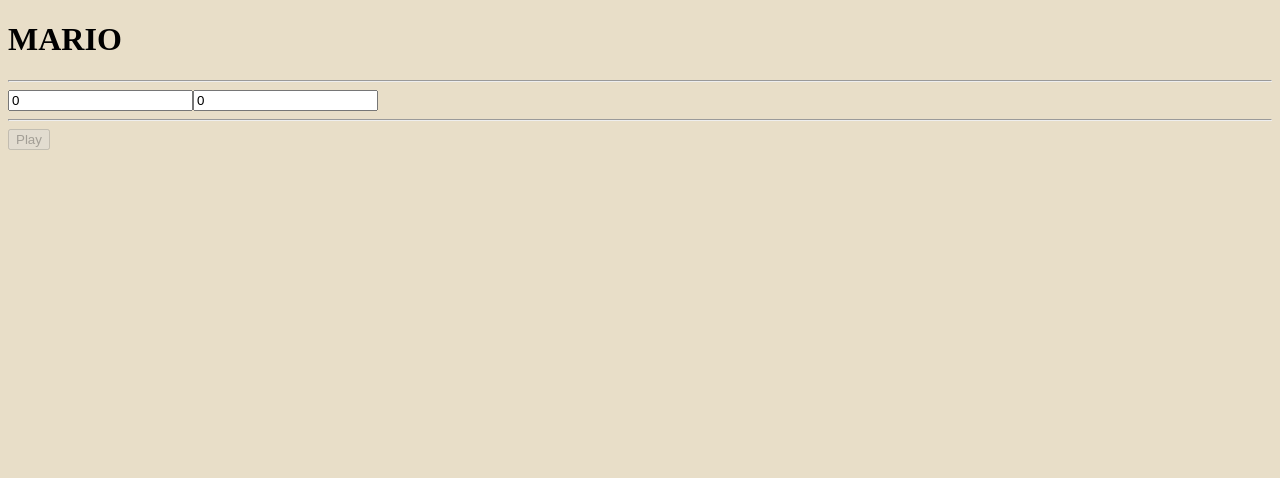
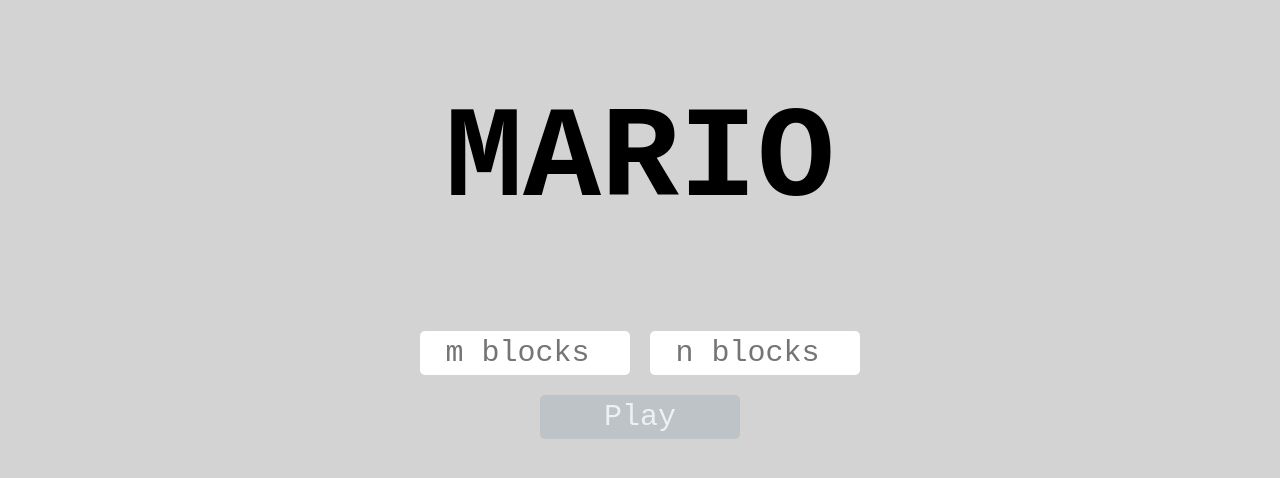
Before and after one commit to shreyas-a/mario, a React app: page / in a window 1280 px wide. Shown: the top 478 px of the page. Built offline with nearby package versions, Linux system fonts and the light colour scheme.

Commit message:
🎨  beautification

```diff
--- a/package.json
+++ b/package.json
@@ -11,6 +11,7 @@
   "author": "Shreyas Agarkar <shreyas.a24@gmail.com>",
   "license": "ISC",
   "dependencies": {
+    "bootstrap": "^4.0.0-beta",
     "react": "^15.6.1",
     "react-dom": "^15.6.1",
     "react-router-dom": "^4.2.2"
--- a/src/Components/Board.jsx
+++ b/src/Components/Board.jsx
@@ -1,6 +1,6 @@
 import React, { Component } from "react";
-import { withRouter } from 'react-router';
-import PropTypes from 'prop-types';
+import { withRouter } from "react-router";
+import PropTypes from "prop-types";
 
 import Player from "./Player.jsx";
 import Mushroom from "./Mushroom.jsx";
@@ -16,11 +16,15 @@
       score: 0
     };
 
+    if (!(this.props.horizontalBlocks || this.props.verticalBlocks)) {
+      this.props.history.push("/");
+    }
+
     const getRandom = (min, max) =>
       Math.floor(Math.random() * (max - min + 1)) + min;
 
-      const horizontalBlocks =  this.props.horizontalBlocks
-      const verticalBlocks =  this.props.verticalBlocks
+    const horizontalBlocks = this.props.horizontalBlocks;
+    const verticalBlocks = this.props.verticalBlocks;
 
     for (let i = 0; i < this.totalMushrooms; i++) {
       this.state.mushrooms.push({
@@ -53,18 +57,16 @@
   render() {
     const styles = {
       width: this.props.horizontalBlocks * this.state.blockWidth + "px",
-      height: this.props.verticalBlocks * this.state.blockHeight + "px",
-      background: "white",
-      border: "1px solid black"
+      height: this.props.verticalBlocks * this.state.blockHeight + "px"
     };
 
     return (
       <div>
-        <h1>
-          MARIO - {this.state.score}
-        </h1>
-        <hr />
-        <div style={styles}>
+        <h2>MARIO</h2>
+        <p>
+          {this.state.score} / {this.totalMushrooms}
+        </p>
+        <div className="board" style={styles}>
           <Player
             boardDetails={{
               blockWidth: this.state.blockWidth,
--- a/src/Components/Game.jsx
+++ b/src/Components/Game.jsx
@@ -12,7 +12,7 @@
     this.state = {
       horizontalBlocks: 0,
       verticalBlocks: 0,
-      totalTime: null
+      totalTime: 0
     };
   }
 
--- a/src/Components/Home.jsx
+++ b/src/Components/Home.jsx
@@ -6,8 +6,8 @@
   constructor(props) {
     super(props);
     this.state = {
-      width: 0,
-      height: 0,
+      width: undefined,
+      height: undefined,
       isValid: false
     };
   }
@@ -52,21 +52,24 @@
     return (
       <div>
         <h1>MARIO</h1>
-        <hr />
         <input
           type="number"
-          value={this.state.width}
+          min="1"
+          max="20"
+          className="flat"
           onChange={this.handleChangeWidth.bind(this)}
-          placeholder="width"
+          placeholder="m blocks"
         />
         <input
           type="number"
-          value={this.state.height}
+          min="1"
+          max="20"
+          className="flat"
           onChange={this.handleChangeHeight.bind(this)}
-          placeholder="height"
+          placeholder="n blocks"
         />
-        <hr />
-        <button onClick={this.play.bind(this)} disabled={!this.state.isValid}>
+        <br/>
+        <button className="btn flat" onClick={this.play.bind(this)} disabled={!this.state.isValid}>
           Play
         </button>
       </div>
--- a/src/Components/Mushroom.jsx
+++ b/src/Components/Mushroom.jsx
@@ -16,17 +16,12 @@
     const styles = {
       width: this.state.blockWidth + "px",
       height: this.state.blockHeight + "px",
-      backgroundRepeat: "no-repeat",
-      backgroundSize: "contain",
-      backgroundPosition: "center",
-      backgroundImage: `url('https://res.cloudinary.com/payjo-in/image/upload/c_scale,w_24/v1502452864/mushroom-512_f9ma5t.png')`,
       marginLeft: this.state.x * this.state.blockWidth + "px",
-      marginTop: this.state.y * this.state.blockHeight + "px",
-      position: "absolute"
+      marginTop: this.state.y * this.state.blockHeight + "px"
     };
     return (
       <div>
-        <div style={styles} />
+        <div className="entity mushroom" style={styles} />
       </div>
     );
   }
--- a/src/Components/Player.jsx
+++ b/src/Components/Player.jsx
@@ -101,17 +101,12 @@
     const styles = {
       height: this.boardDetails.blockHeight + "px",
       width: this.boardDetails.blockWidth + "px",
-      backgroundRepeat: "no-repeat",
-      backgroundSize: "contain",
-      backgroundPosition: "center",
-      backgroundImage: `url('http://res.cloudinary.com/payjo-in/image/upload/c_scale,w_24/v1502452976/1200x630bb_vokqee.jpg')`,
       marginTop: this.state.top * this.boardDetails.blockHeight + "px",
-      marginLeft: this.state.left * this.boardDetails.blockWidth + "px",
-      position: "absolute"
+      marginLeft: this.state.left * this.boardDetails.blockWidth + "px"
     };
     return (
       <div>
-        <div style={styles} />
+        <div className="entity player" style={styles} />
       </div>
     );
   }
--- a/src/Components/Score.jsx
+++ b/src/Components/Score.jsx
@@ -1,16 +1,18 @@
 import React, { Component } from "react";
 import { Link } from "react-router-dom";
+import { withRouter } from "react-router";
 import PropTypes from "prop-types";
 
 class Score extends Component {
   constructor(props) {
     super(props);
+
+    if (!this.props.totalTime) {
+      this.props.history.push("/");
+    }
   }
 
   render() {
-    var hours = Math.floor(
-      this.props.totalTime % (1000 * 60 * 60 * 24) / (1000 * 60 * 60)
-    );
     var minutes = Math.floor(
       this.props.totalTime % (1000 * 60 * 60) / (1000 * 60)
     );
@@ -18,18 +20,30 @@
 
     return (
       <div>
-        <h1>MARIO - Score</h1>
-        <hr />
-        {hours} Hours {minutes} Minutes {seconds} Seconds
-        <Link to="/board">Restart</Link>
-        <Link to="/">Home</Link>
+        <h1>MARIO</h1>
+        <h2>
+          <p>
+            {minutes || 0} minutes
+          </p>
+          <p>
+            {seconds || 0} seconds
+          </p>
+        </h2>
+        <br />
+        <Link className="btn flat" to="/board">
+          Restart
+        </Link>
+        <Link className="btn flat" to="/">
+          Home
+        </Link>
       </div>
     );
   }
 }
 
 Score.propTypes = {
-  totalTime: PropTypes.number.isRequired
+  totalTime: PropTypes.number.isRequired,
+  history: PropTypes.any.isRequired
 };
 
-export default Score;
+export default withRouter(Score);
--- a/src/style.css
+++ b/src/style.css
@@ -1,3 +1,75 @@
-body{
-  background-color: #E8DEC8
+body {
+  text-align: center;
+  background-color:lightgray;
+  font-family: monospace;
 }
+
+h1 {
+  font-size: 130px;
+}
+
+.flat {
+  width: 200px;
+  font-size: 30px;
+  font-family: inherit;
+  text-align: center;
+  border: none;
+  box-shadow: none;
+  outline: none;
+  border-radius: 5px;
+  padding: 5px;
+  margin: 10px;
+}
+
+.btn {
+  text-decoration: none;
+  color: #ffffff;
+  background-color: #2ecc71;
+}
+
+.btn:hover {
+  color: #ffffff;
+  background-color: #58d68d;
+  border-color: #58d68d;
+}
+
+.btn:disabled {
+  background-color: #bdc3c7;
+  border-color: #bdc3c7;
+  color: rgba(255, 255, 255, 0.75);
+}
+
+.btn:active {
+  background: #27ad60;
+  border-color: #27ad60;
+}
+
+.board {
+  width: 450px;
+  height: 300px;
+  background: white;
+  border: 10px solid grey;
+  border-radius: 20px;
+  position: absolute;
+  top: 0;
+  bottom: 0;
+  left: 0;
+  right: 0;
+  margin: auto;
+}
+
+.entity{
+  background-repeat: no-repeat;
+  background-size: contain;
+  background-position: center;
+  position: absolute;
+  border-radius: 10px;
+}
+
+.player {
+  background-image: url('http://res.cloudinary.com/payjo-in/image/upload/c_scale,w_24/v1502452976/1200x630bb_vokqee.jpg');
+}
+
+.mushroom{
+  background-image: url('https://res.cloudinary.com/payjo-in/image/upload/c_scale,w_24/v1502452864/mushroom-512_f9ma5t.png');
+}
--- a/webpack.config.js
+++ b/webpack.config.js
@@ -12,3 +12,5 @@
 } else if (TARGET === "build") {
   module.exports = merge(commonConfig, prodConfig);
 }
+
+// TODO: adding extract text for css
```
Also changed, not shown: index.html (+5 -2 lines), 1 other file (tests, documents, lock files or other folders).
